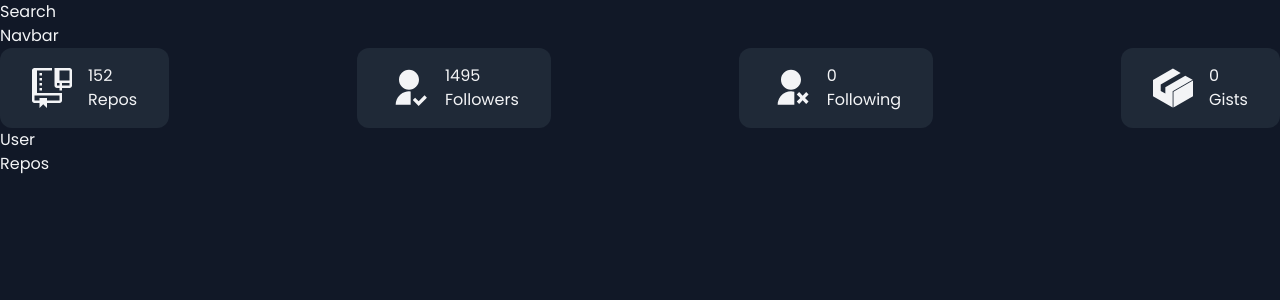
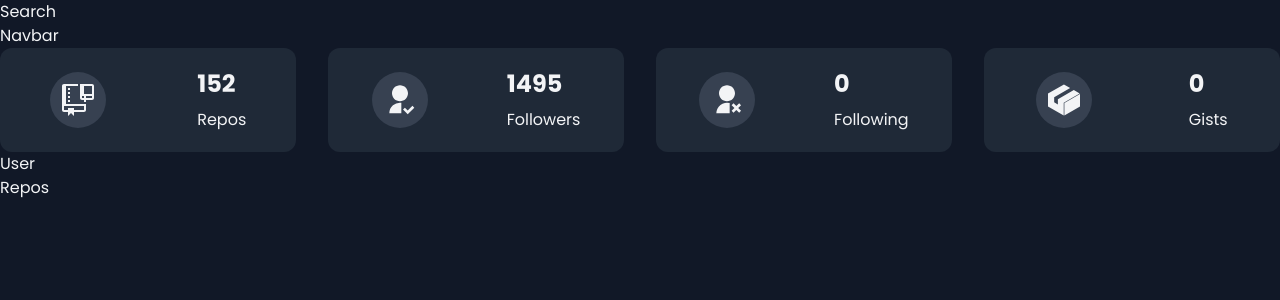
Before and after one commit to KouroshBhl/search-github-user-React, a React (Create React App) app: page / in a window 1280 px wide. Shown: the top 300 px of the page. Built offline with nearby package versions, Linux system fonts and the light colour scheme.

Commit message:
Finish info section

```diff
--- a/src/components/Info.js
+++ b/src/components/Info.js
@@ -12,31 +12,31 @@ const Info = () => {
     {
       id: '1',
       type: 'Repos',
-      icon: <GoRepoClone className='h-10 w-10' />,
+      icon: <GoRepoClone className='h-8 w-8 ' />,
       value: repo,
     },
     {
       id: '2',
       type: 'Followers',
-      icon: <RiUserFollowFill className='h-10 w-10' />,
+      icon: <RiUserFollowFill className='h-8 w-8' />,
       value: followers,
     },
     {
       id: '3',
       type: 'Following',
-      icon: <RiUserUnfollowFill className='h-10 w-10' />,
+      icon: <RiUserUnfollowFill className='h-8 w-8' />,
       value: following,
     },
     {
       id: '4',
       type: 'Gists',
-      icon: <SiGitlfs className='h-10 w-10' />,
+      icon: <SiGitlfs className='h-8 w-8' />,
       value: gist,
     },
   ]
 
   return (
-    <section className='flex w-full justify-between'>
+    <section className='flex max-w-full justify-between flex-col md:flex-row mx-10 md:mx-0 gap-4 md:gap-8'>
       {dataInfo.map((item) => {
         return <InfoDetail key={item.id} {...item} />
       })}
--- a/src/components/InfoDetail.js
+++ b/src/components/InfoDetail.js
@@ -1,12 +1,11 @@
 import React from 'react'
-import { GoRepoClone } from 'react-icons/go'
 
 const InfoDetail = ({ type, icon, value }) => {
   return (
-    <div className='bg-gray-800 flex justify-center items-center gap-4 rounded-xl px-8 py-4'>
-      {icon}
-      <div className='flex flex-col'>
-        <span>{value}</span>
+    <div className='bg-gray-800 flex  items-center gap-8 rounded-xl px-5 py-5 mb-4 md:mb-0 w-full justify-around'>
+      <div className='bg-gray-700 p-3 rounded-full'>{icon}</div>
+      <div className='flex flex-col gap-2'>
+        <span className='text-2xl font-bold'>{value}</span>
         <span>{type}</span>
       </div>
     </div>
```
